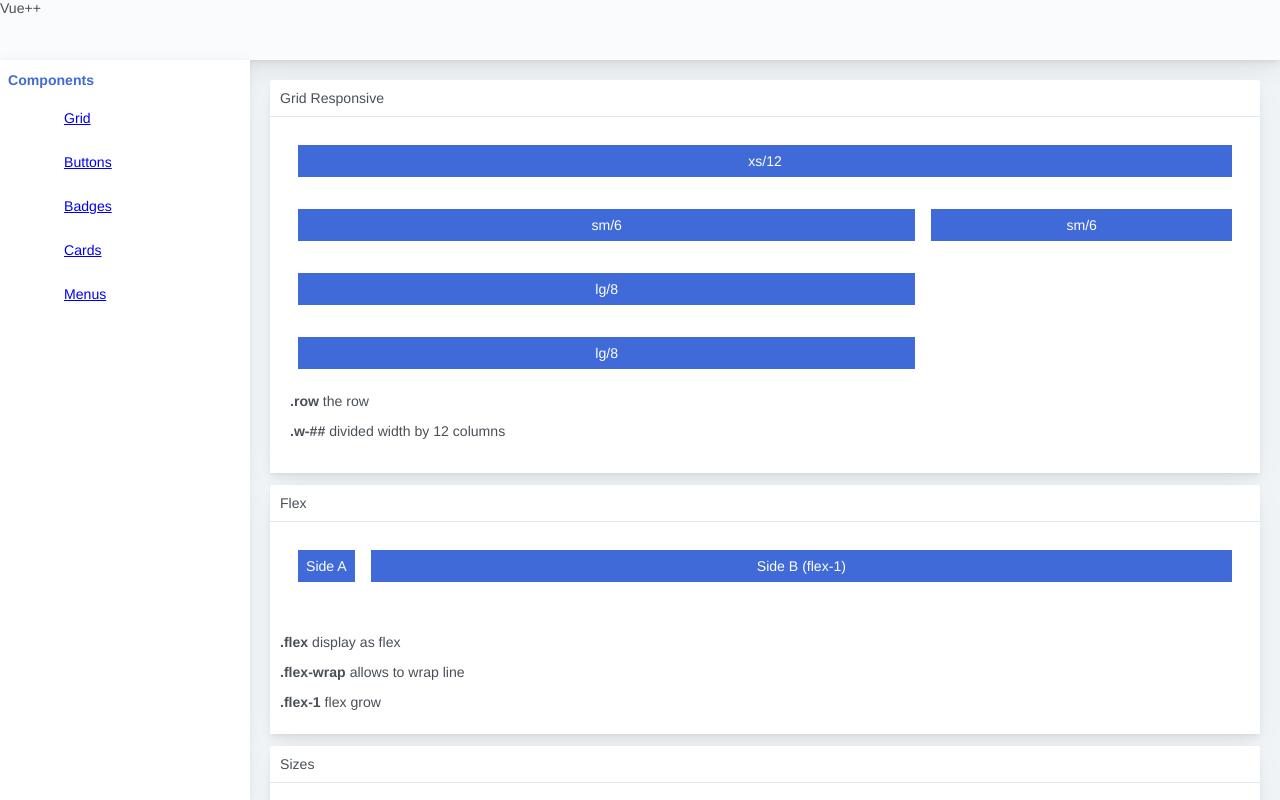
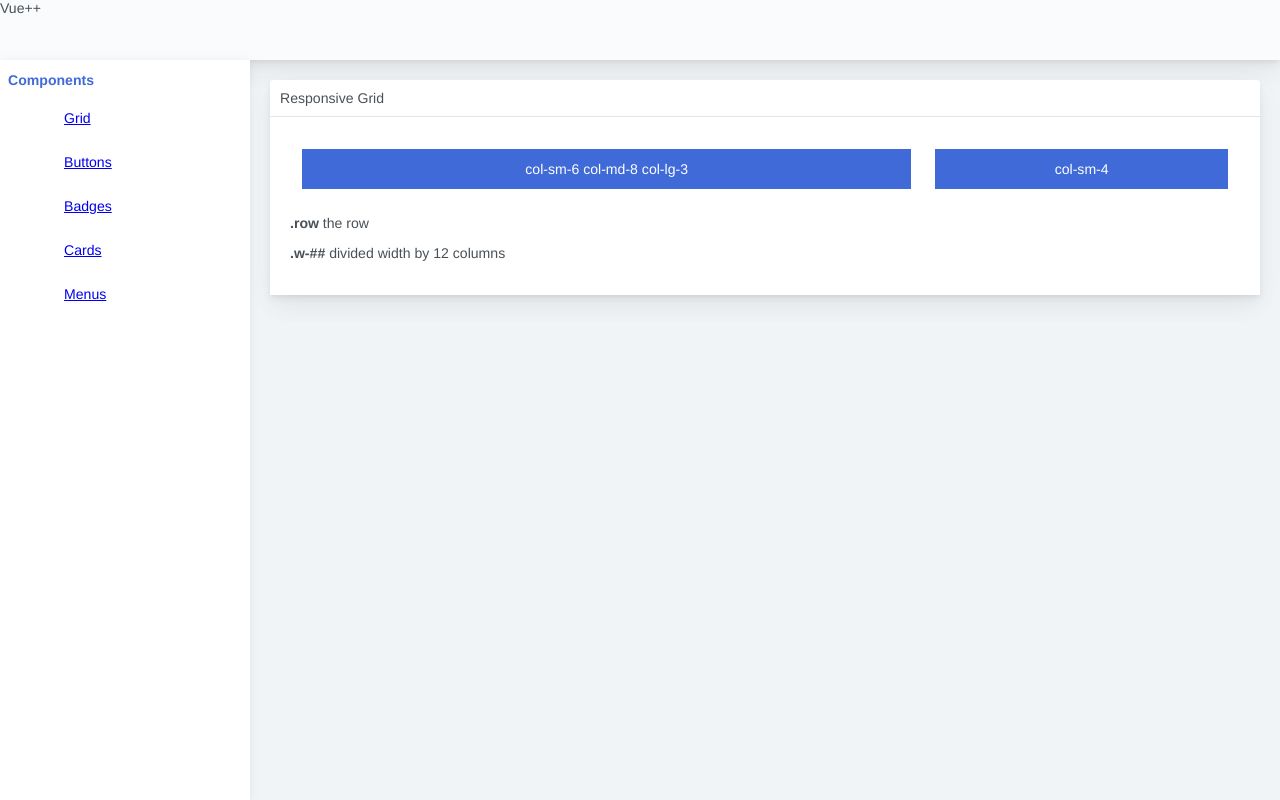
Before and after one commit to pedroladeira/revoltui, a Vue app: page / in a window 1280 px wide. Built offline with nearby package versions, Linux system fonts and the light colour scheme.

Commit message:
Update grid and styles

```diff
--- a/src/App.vue
+++ b/src/App.vue
@@ -19,7 +19,7 @@
                 <GridView />
 
 
-                <div class="m-3" id="flex">
+                <!-- <div class="m-3" id="flex">
                     <v-card title="Flex">
                         <div class="flex flex-wrap">
                             <div class="text-center px-2 py-2 m-2 bg-primary text-white">Side A</div>
@@ -180,7 +180,7 @@
                             </p>
                         </div>
                     </v-card>
-                </div>
+                </div> -->
             </div>
         </v-layout-admin>
     </div>
--- a/src/assets/scss/utilities/grid.scss
+++ b/src/assets/scss/utilities/grid.scss
@@ -14,51 +14,67 @@
     }
 }
 
+
+/* RESPONSIVE GRID */
+$items: 12;
+$breakpoints: ('xs': 1px,
+    'sm': 1px,
+    'md': 1px,
+    'lg': 1px,
+    'xl': 1px);
+
+
+
 .row {
     display: flex;
-    flex-flow: row wrap;
-    margin-bottom: 1rem;
+    flex-wrap: wrap;
+    width: 100%;
 }
 
-$breakpoints: ('xs', 'sm', 'md', 'lg', 'xl');
-$items: 12;
+.col {
+    display: flex;
+    flex-direction: column;
+    flex-grow: 0;
+    flex-shrink: 0;
+    min-height: 1px;
+}
 
 /* Extra small devices (phones, 600px and down) */
 @mixin break-xs() {
-    @media only screen and (max-width: 600px) {
+    @media (max-width: 575px) {
         @content;
     }
 }
 
 /* Small devices (portrait tablets and large phones, 600px and up) */
 @mixin break-sm() {
-    @media only screen and (min-width: 600px) {
+    @media (min-width: 576px) {
         @content;
     }
 }
 
 /* Medium devices (landscape tablets, 768px and up) */
 @mixin break-md() {
-    @media only screen and (min-width: 768px) {
+    @media (min-width: 768px) {
         @content;
     }
 }
 
 /* Large devices (laptops/desktops, 992px and up) */
 @mixin break-lg() {
-    @media only screen and (min-width: 992px) {
+    @media (min-width: 992px) {
         @content;
     }
 }
 
 /* Extra large devices (large laptops and desktops, 1200px and up) */
 @mixin break-xl() {
-    @media only screen and (min-width: 1200px) {
+    @media (min-width: 1200px) {
         @content;
     }
 }
 
-[class*="col-"] {
+.row > [class^=col-] {
     width: 100%;
 }
 
@@ -66,27 +82,37 @@ $items: 12;
     @for $i from 1 through $items {
         &-xs-#{$i} {
             @include break-xs() {
-                width: #{$i / $items * 100%};
+                -webkit-box-flex: 0;
+                flex: 0 0 #{$i / $items * 100%};
+                max-width: #{$i / $items * 100%};
             }
         }
         &-sm-#{$i} {
             @include break-sm() {
-                width: #{$i / $items * 100%};
+                -webkit-box-flex: 0;
+                flex: 0 0 #{$i / $items * 100%};
+                max-width: #{$i / $items * 100%};
             }
         }
         &-md-#{$i} {
             @include break-md() {
-                width: #{$i / $items * 100%};
+                -webkit-box-flex: 0;
+                flex: 0 0 #{$i / $items * 100%};
+                max-width: #{$i / $items * 100%};
             }
         }
         &-lg-#{$i} {
             @include break-lg() {
-                width: #{$i / $items * 100%};
+                -webkit-box-flex: 0;
+                flex: 0 0 #{$i / $items * 100%};
+                max-width: #{$i / $items * 100%};
             }
         }
         &-xl-#{$i} {
             @include break-xl() {
-                width: #{$i / $items * 100%};
+                -webkit-box-flex: 0;
+                flex: 0 0 #{$i / $items * 100%};
+                max-width: #{$i / $items * 100%};
             }
         }
     }
--- a/src/views/components/Grid.vue
+++ b/src/views/components/Grid.vue
@@ -1,27 +1,12 @@
 <template>
     <div class="m-3" id="grid">
-        <v-card title="Grid Responsive">
+        <v-card title="Responsive Grid">
             <div class="row">
-                <div class="col-xs-12">
-                    <div class="text-center py-2 m-2 bg-primary text-white">xs/12</div>
+                <div class="col-sm-6 col-md-8 col-lg-3">
+                    <div class="py-3 m-3 text-center bg-primary text-white">col-sm-6 col-md-8 col-lg-3</div>
                 </div>
-            </div>
-            <div class="row">
-                <div class="col-xs-6 col-sm-8">
-                    <div class="text-center py-2 m-2 bg-primary text-white">sm/6</div>
-                </div>
-                <div class="col-xs-6 col-sm-4">
-                    <div class="text-center py-2 m-2 bg-primary text-white">sm/6</div>
-                </div>
-            </div>
-            <div class="row">
-                <div class="col-lg-8">
-                    <div class="text-center py-2 m-2 bg-primary text-white">lg/8</div>
-                </div>
-            </div>
-            <div class="row">
-                <div class="col-lg-8 xs-hidden">
-                    <div class="text-center py-2 m-2 bg-primary text-white">lg/8</div>
+                <div class="col-sm-4">
+                    <div class="py-3 m-3 text-center bg-primary text-white">col-sm-4</div>
                 </div>
             </div>
 
```
